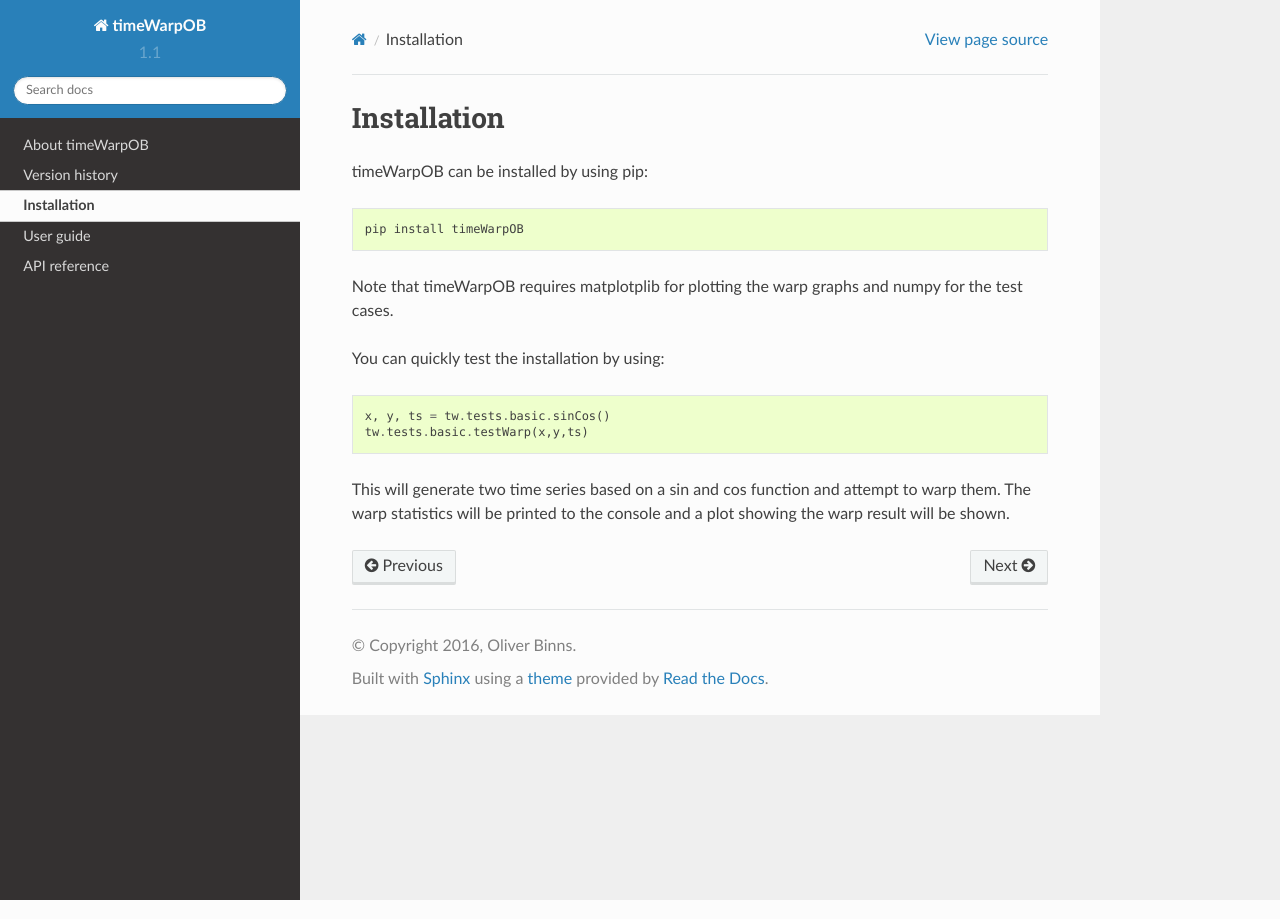
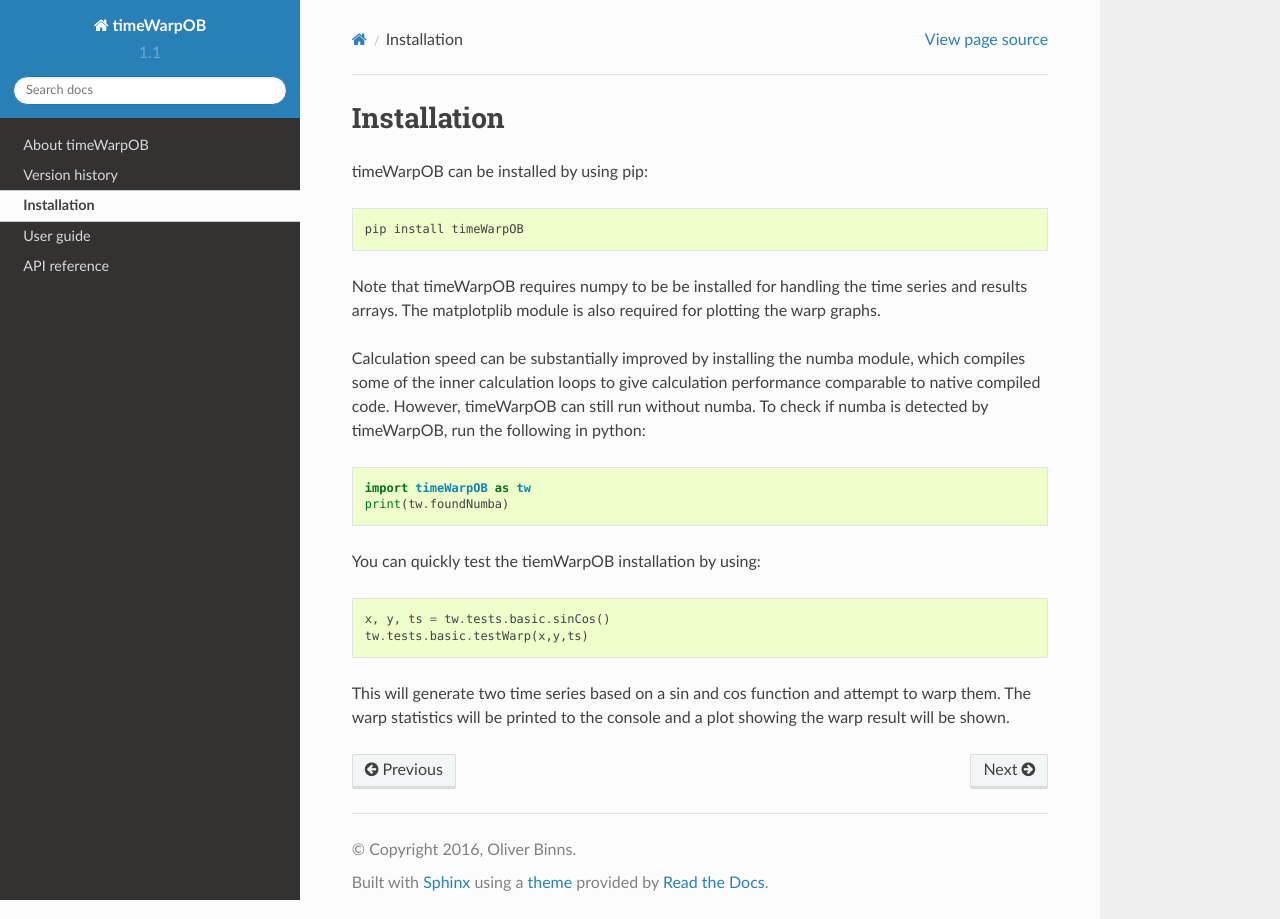
Before and after one commit to oliverbinns/timeWarpOB, a Sphinx documentation site: the page built from docs/source/installation.rst, in a window 1280 px wide. Built offline with Sphinx 7.4.7 and the Read the Docs theme 2.0.0, drawn with Linux system fonts in a browser that asks for light colours.

Commit message:
Added documentation note about numba

```diff
--- a/docs/source/installation.rst
+++ b/docs/source/installation.rst
@@ -5,9 +5,14 @@
 
 	pip install timeWarpOB
 
-Note that timeWarpOB requires matplotplib for plotting the warp graphs and numpy for the test cases.
+Note that timeWarpOB requires numpy to be be installed for handling the time series and results arrays.  The matplotplib module is also required for plotting the warp graphs.
 
-You can quickly test the installation by using::
+Calculation speed can be substantially improved by installing the numba module, which compiles some of the inner calculation loops to give calculation performance comparable to native compiled code. However, timeWarpOB can still run without numba.  To check if numba is detected by timeWarpOB, run the following in python::
+
+	import timeWarpOB as tw
+	print(tw.foundNumba)
+
+You can quickly test the tiemWarpOB installation by using::
 
 	x, y, ts = tw.tests.basic.sinCos()
 	tw.tests.basic.testWarp(x,y,ts)
```
